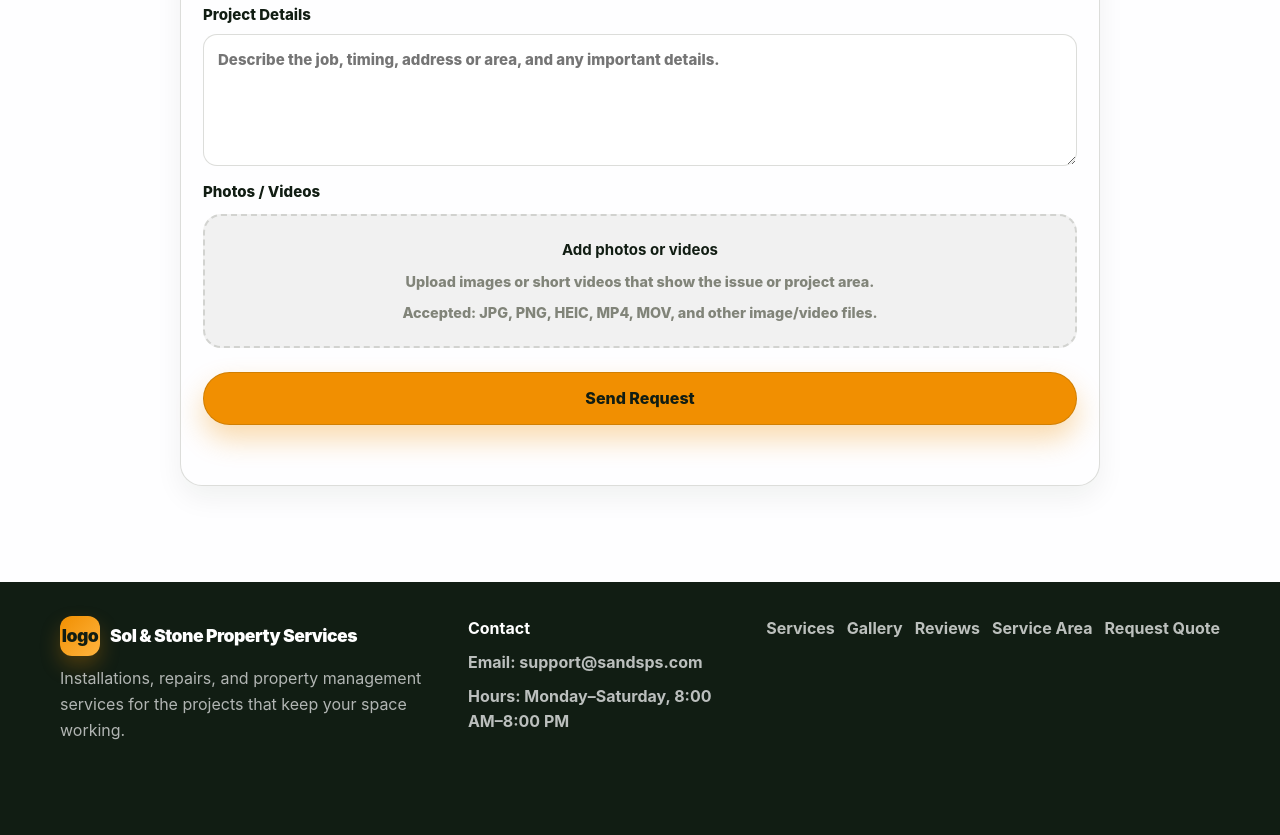
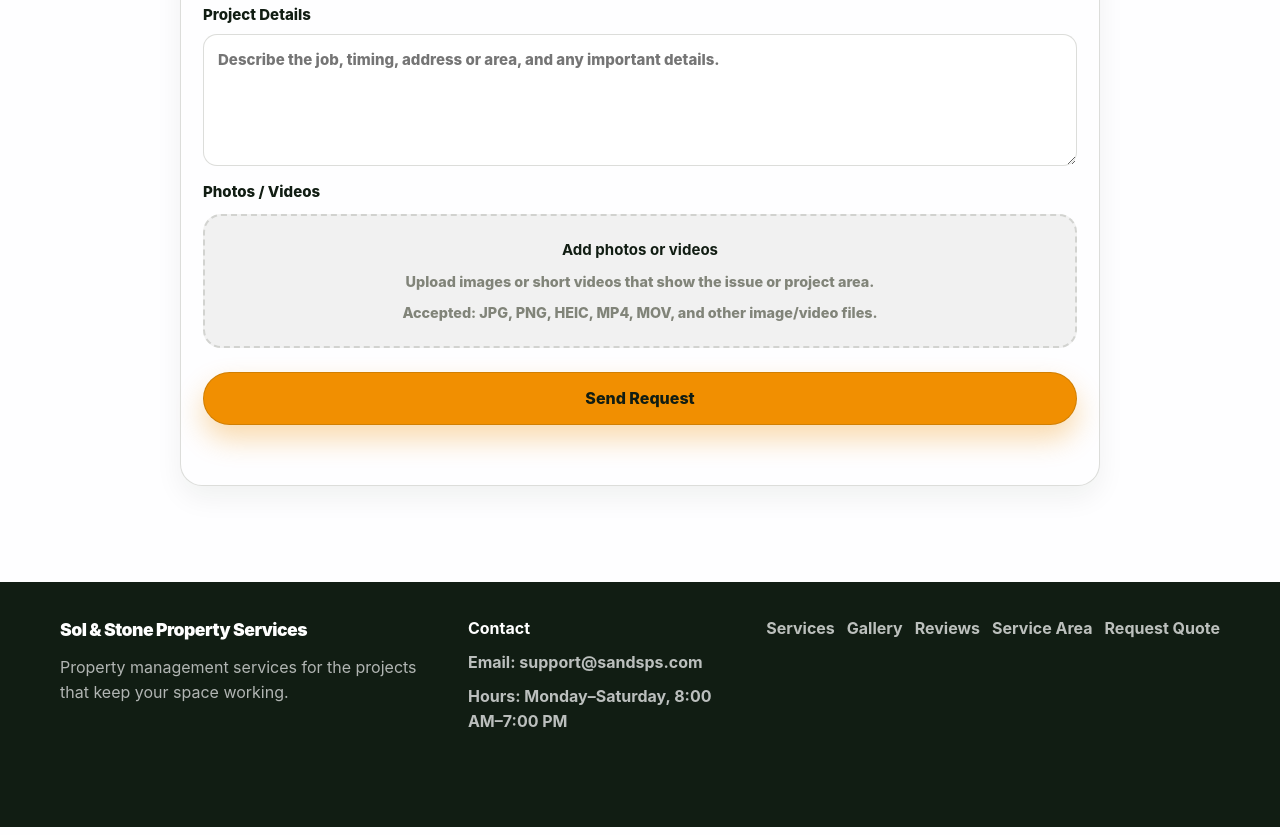
Before and after one commit to NDC95/sands, a website: page index.html in a window 1280 px wide. Shown: the part 4242-5077 px from the top of the page. Drawn offline with Linux system fonts and the light colour scheme.

Commit message:
returned sticky button on mobile

```diff
--- a/index.html
+++ b/index.html
@@ -293,14 +293,14 @@
   <footer class="footer">
     <div class="container footer-grid">
       <div class="footer-brand">
-        <a class="logo"><span class="logo-mark">logo</span><span>Sol &amp; Stone Property Services</span></a>
-        <p>Installations, repairs, and property management services for the projects that keep your space working.</p>
+        <a class="logo"><span>Sol &amp; Stone Property Services</span></a>
+        <p>Property management services for the projects that keep your space working.</p>
       </div>
 
       <div class="footer-contact" aria-label="Contact information">
         <strong>Contact</strong>
         <a href="mailto:hello@sandsps.com">Email: support@sandsps.com</a>
-        <span>Hours: Monday–Saturday, 8:00 AM–8:00 PM</span>
+        <span>Hours: Monday–Saturday, 8:00 AM–7:00 PM</span>
       </div>
 
       <div class="footer-links" aria-label="Footer navigation">
@@ -313,6 +313,7 @@
     </div>
   </footer>
 
+  <a class="btn btn-primary sticky-call" href="#contact">Get a Quote</a>
 
   <script src="js/main.js" defer></script>
 </body>
```
